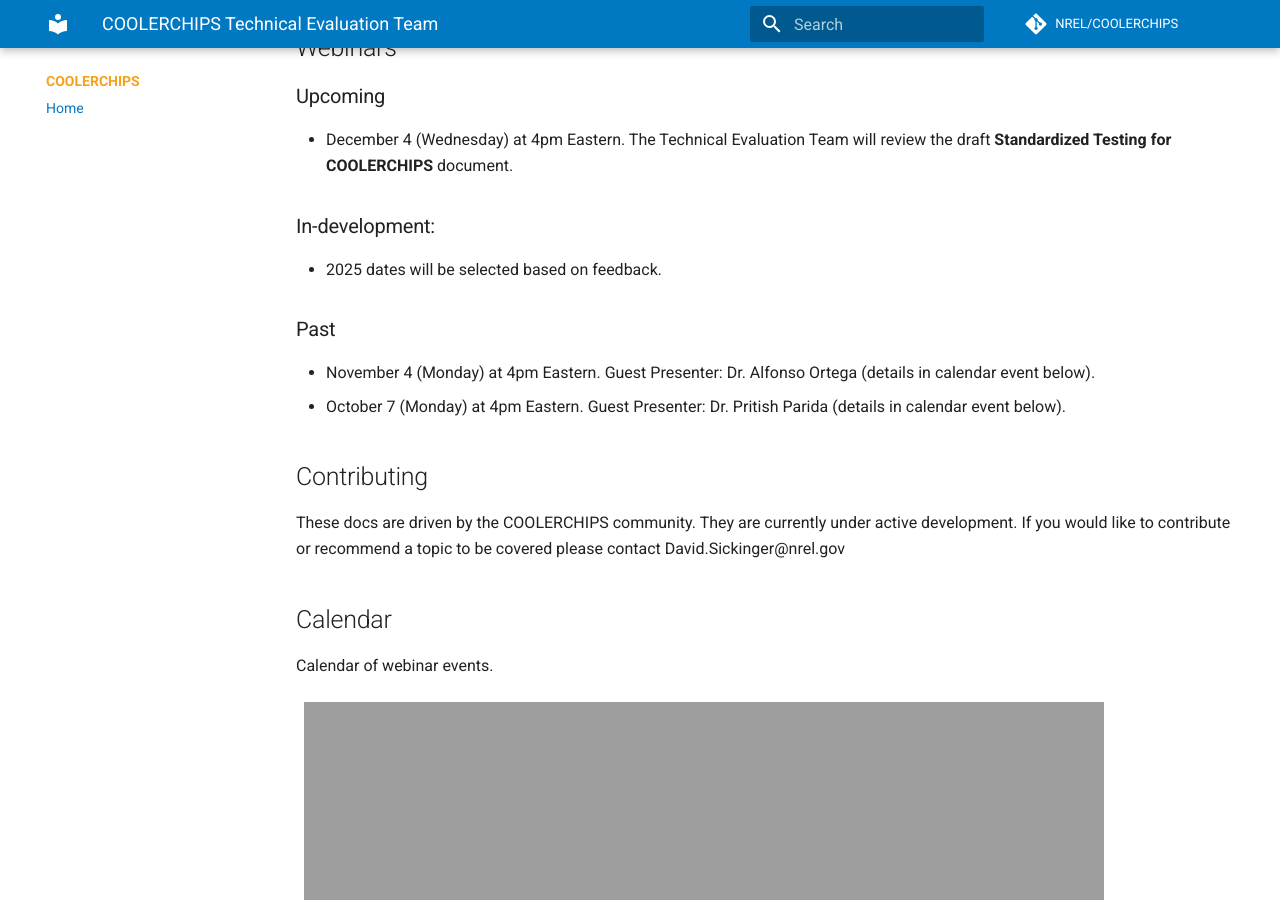
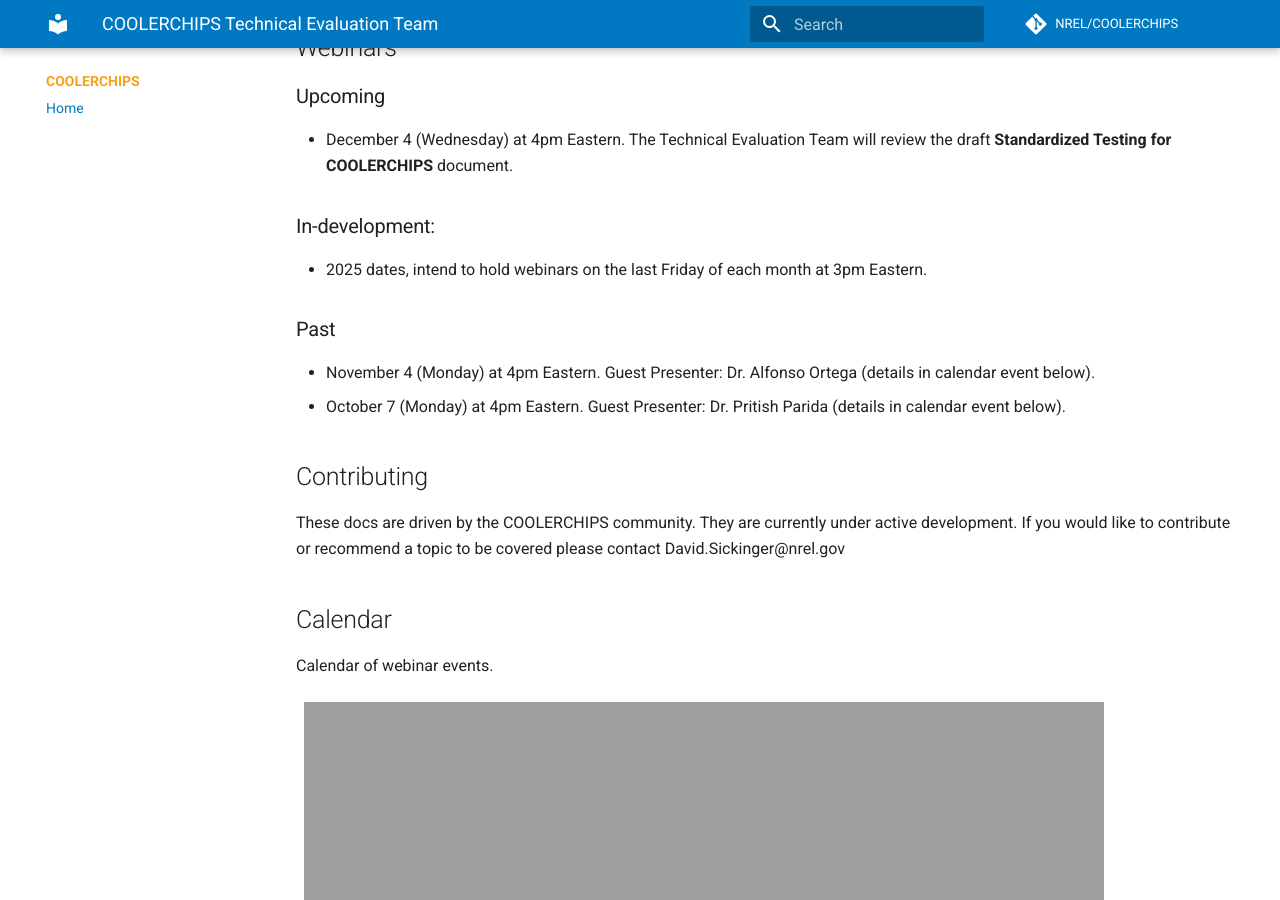
Before and after one commit to NREL/COOLERCHIPS-Technical-Evaluation-Team, an MkDocs documentation site: the page built from docs/index.md, in a window 1280 px wide and 900 px high, scrolled down 432 px. Built offline with MkDocs 1.6.1 and Material for MkDocs 9.7.7, drawn with Linux system fonts in a browser that asks for light colours; comment, search, counter and statistics services are not loaded.

Commit message:
Update index.md
2025 plans.

```diff
--- a/docs/index.md
+++ b/docs/index.md
@@ -20,7 +20,7 @@ A collection of various resources for the general COOLERCHIPS user community's b
 
 ### In-development:
 
-- 2025 dates will be selected based on feedback.
+- 2025 dates, intend to hold webinars on the last Friday of each month at 3pm Eastern.
 
 ### Past
 
```
